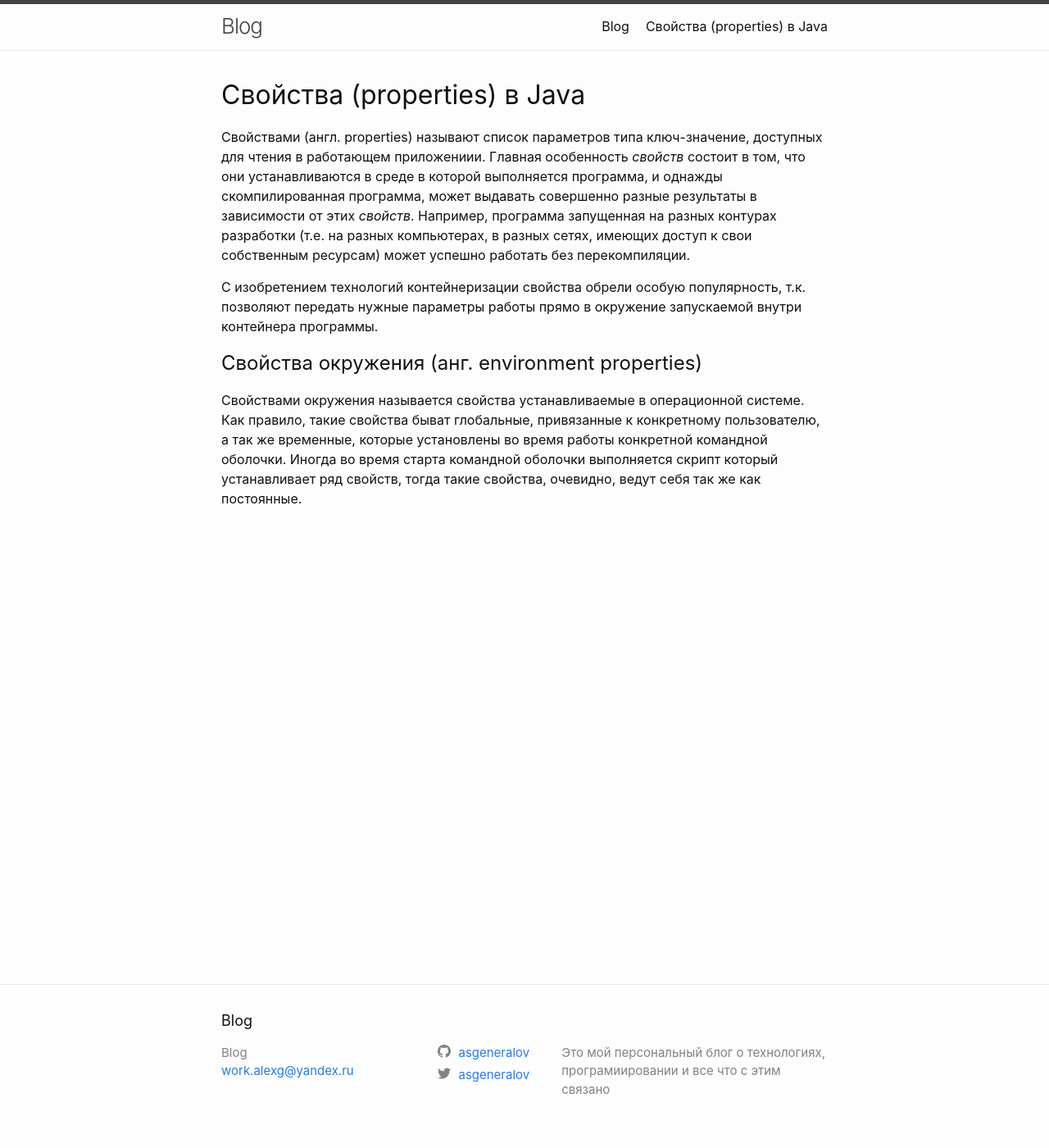
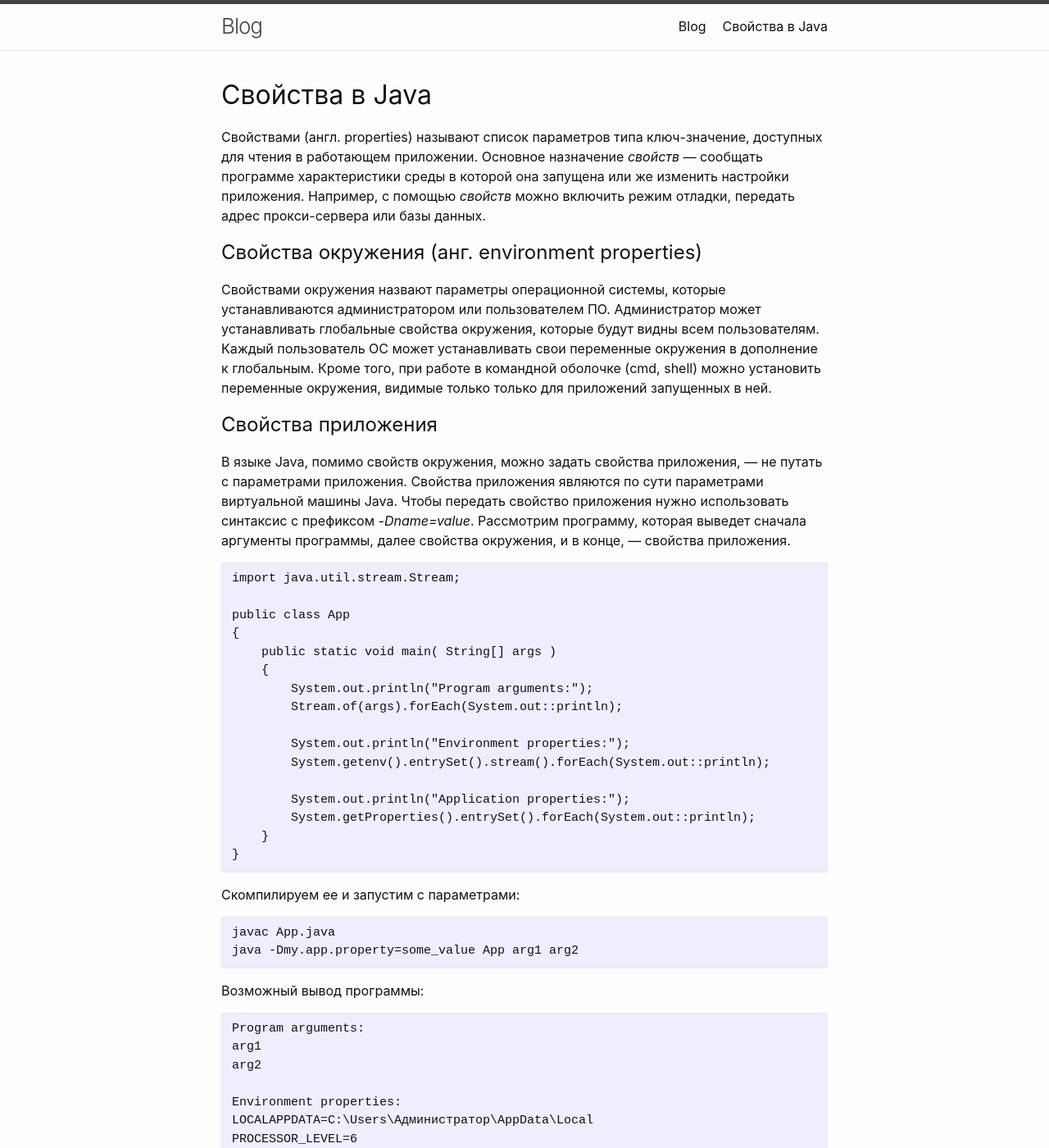
Before and after one commit to asgeneralov/blog, a Jekyll site: the page built from properties.md, in a window 1280 px wide and 1400 px high. Shown: the whole window at 82% size. Built offline with Jekyll 4.4.1, drawn with Linux system fonts in a browser that asks for light colours; some of the changed text lies outside the part shown.

Commit message:
add continuation

````diff
--- a/properties.md
+++ b/properties.md
@@ -1,16 +1,58 @@
 ---
 layout: default
-title: "Свойства (properties) в Java"
+title: "Свойства в Java"
 ---
 # {{page.title}}
 
-Свойствами (англ. properties) называют список параметров типа ключ-значение, доступных для чтения в работающем приложениии. Главная особенность _свойств_ состоит в том, что они устанавливаются в среде в которой выполняется программа, и однажды скомпилированная программа, может выдавать совершенно разные результаты в зависимости от этих _свойств_.
-Например, программа запущенная на разных контурах разработки (т.е. на разных компьютерах, в разных сетях, имеющих доступ к свои собственным ресурсам) может успешно работать без перекомпиляции.
-
-С изобретением технологий контейнеризации свойства обрели особую популярность, т.к. позволяют передать нужные параметры работы прямо в окружение запускаемой внутри контейнера программы.
+Свойствами (англ. properties) называют список параметров типа ключ-значение, доступных для чтения в работающем приложении. Основное назначение _свойств_ &mdash; сообщать программе характеристики среды в которой она запущена или же изменить настройки приложения. Например, с помощью _свойств_ можно включить режим отладки, передать адрес прокси-сервера или базы данных.
 
 ## Свойства окружения (анг. environment properties)
-Свойствами окружения называется свойства устанавливаемые в операционной системе. Как правило, такие свойства быват глобальные,
-привязанные к конкретному пользователю, а так же временные, которые установлены во время работы конкретной командной оболочки.
-Иногда во время старта командной оболочки выполняется скрипт который устанавливает ряд свойств, тогда такие свойства, очевидно,
-ведут себя так же как постоянные.
+Свойствами окружения назвают параметры операционной системы, которые устанавливаются администратором или пользователем ПО. Администратор может устанавливать глобальные свойства окружения, которые будут видны всем пользователям. Каждый пользователь ОС может устанавливать свои переменные окружения в дополнение к глобальным. Кроме того, при работе в командной оболочке (cmd, shell) можно установить переменные окружения, видимые только только для приложений запущенных в ней.
+
+## Свойства приложения
+В языке Java, помимо свойств окружения, можно задать свойства приложения, &mdash; не путать с параметрами приложения. Свойства приложения являются по сути параметрами виртуальной машины Java. Чтобы передать свойство приложения нужно использовать синтаксис с префиксом _-Dname=value_.
+Рассмотрим программу, которая выведет сначала аргументы программы, далее свойства окружения, и в конце, &mdash; свойства приложения.
+
+
+```
+import java.util.stream.Stream;
+
+public class App
+{
+    public static void main( String[] args )
+    {
+        System.out.println("Program arguments:");
+        Stream.of(args).forEach(System.out::println);
+
+        System.out.println("Environment properties:");
+        System.getenv().entrySet().stream().forEach(System.out::println);
+
+        System.out.println("Application properties:");
+        System.getProperties().entrySet().forEach(System.out::println);
+    }
+}
+```
+Скомпилируем ее и запустим с параметрами:
+
+```
+javac App.java
+java -Dmy.app.property=some_value App arg1 arg2
+```
+Возможный вывод программы:
+```
+Program arguments:
+arg1
+arg2
+
+Environment properties:
+LOCALAPPDATA=C:\Users\Администратор\AppData\Local
+PROCESSOR_LEVEL=6
+JAVA_HOME=C:\Program Files\Java\jdk-17.0.5
+PROCESSOR_ARCHITECTURE=AMD64
+USERNAME=Администратор
+
+Application properties:
+java.specification.version=17
+os.name=Windows 10
+my.app.property=some_value
+```
````
